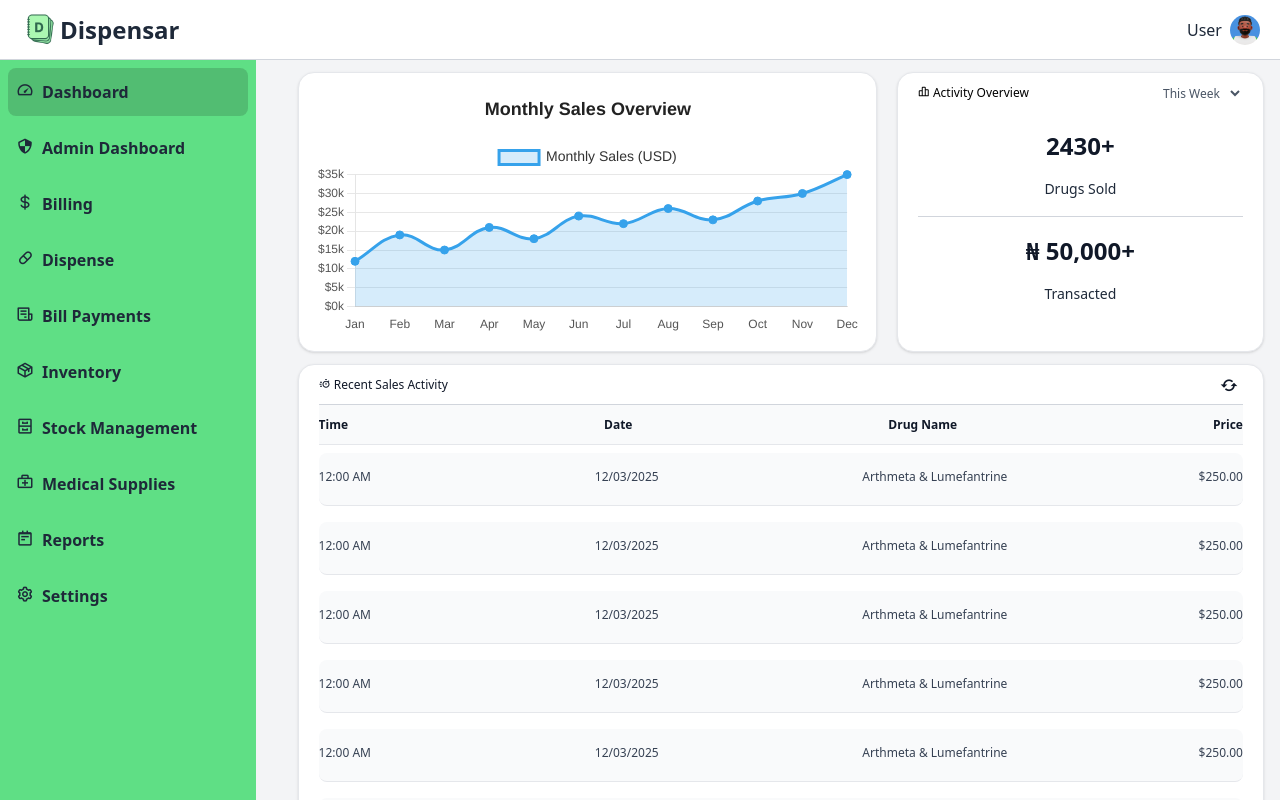
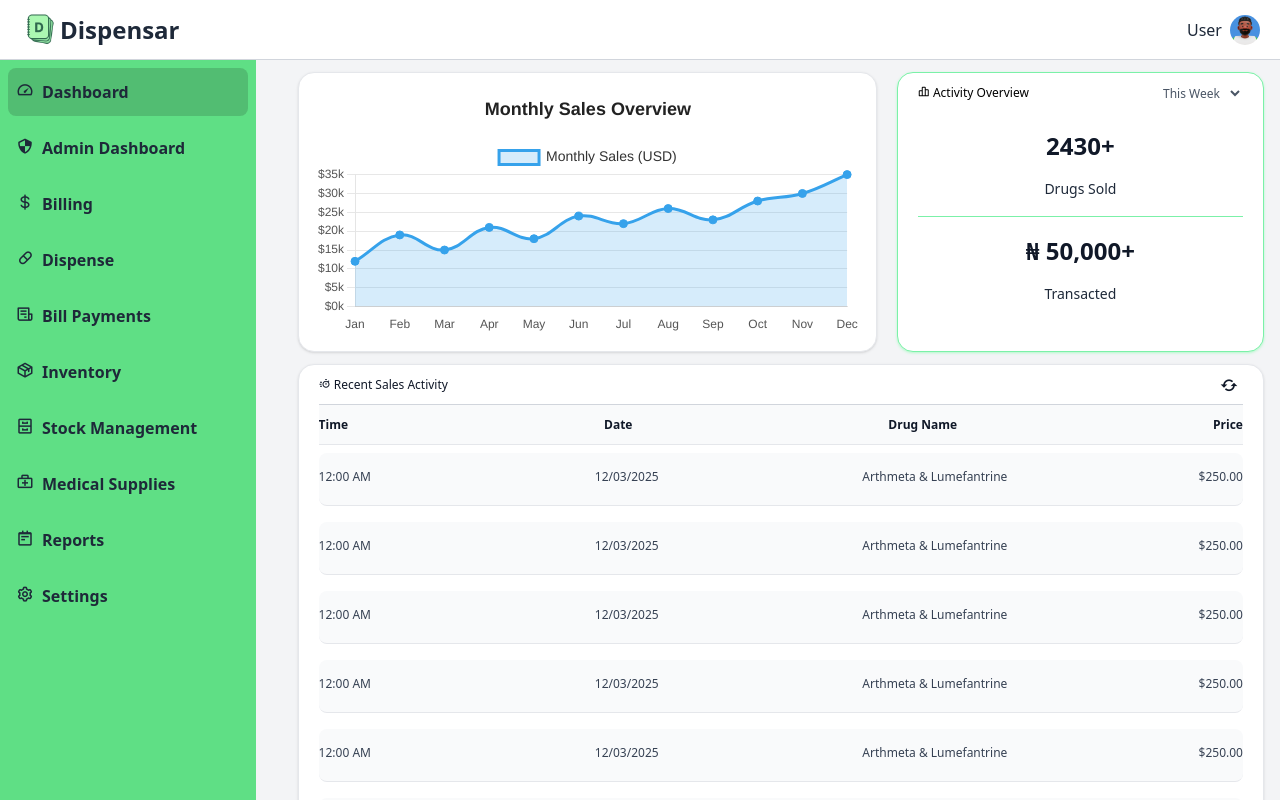
Before and after one commit to zimcodes1/Dispensar, a React (Vite) app in the folder client/: page /dashboard in a window 1280 px wide. Shown: the top 800 px of the page. Built offline with nearby package versions, Linux system fonts and the light colour scheme.

Commit message:
update: minor UI changes to Salesinfo component

```diff
--- a/client/src/components/dashboard/SalesInfo.tsx
+++ b/client/src/components/dashboard/SalesInfo.tsx
@@ -7,7 +7,7 @@ function SalesInfo(){
         <div className="bg-white w-[57%] max-[767px]:w-full md:w-[60%] h-full max-[767px]:h-[300px] md:h-[280px] shadow border border-gray-200 rounded-2xl overflow-hidden">
             <SalesOverviewChart></SalesOverviewChart>
         </div>
-        <div className="bg-white w-[40%] max-sm:mt-5 max-[767px]:w-full md:w-[38%] max-[767px]:h-[200px] md:h-[280px] max-[767px]:mt-2 h-full shadow border border-gray-200 rounded-2xl px-5 flex-col  overflow-scroll hide-scrollbar">
+        <div className="bg-white w-[40%] max-sm:mt-5 max-[767px]:w-full md:w-[38%] max-[767px]:h-[250px] md:h-[280px] max-[767px]:mt-2 h-full shadow shadow-green-200 border border-green-300 rounded-2xl px-5 flex-col  overflow-scroll hide-scrollbar">
         <div className="sticky top-0 h-10 flex justify-between items-center">
             <h1 className="text-xs"><i className="bx bx-bar-chart-alt-2"></i> Activity Overview</h1>
             <select name="" id="" className="text-xs">
@@ -18,7 +18,7 @@ function SalesInfo(){
         </div>
 
         <div className="w-full h-[75%] justify-between items-start flex flex-col">
-            <div className="flex flex-col items-center justify-evenly w-full h-[50%] border-b border-gray-300">
+            <div className="flex flex-col items-center justify-evenly w-full h-[50%] border-b border-green-300">
                 <h1 className="text-2xl font-bold text-gray-900">2430+</h1>
                 <p className="text-sm text-gray-800">Drugs Sold</p>
             </div>
```
